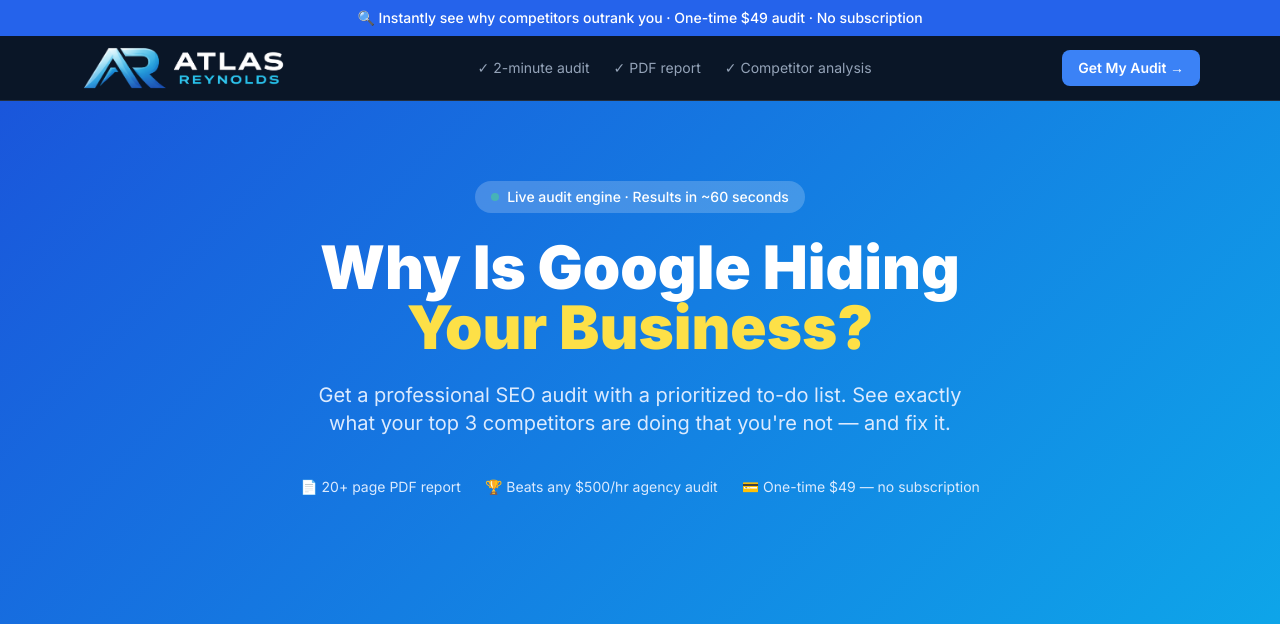
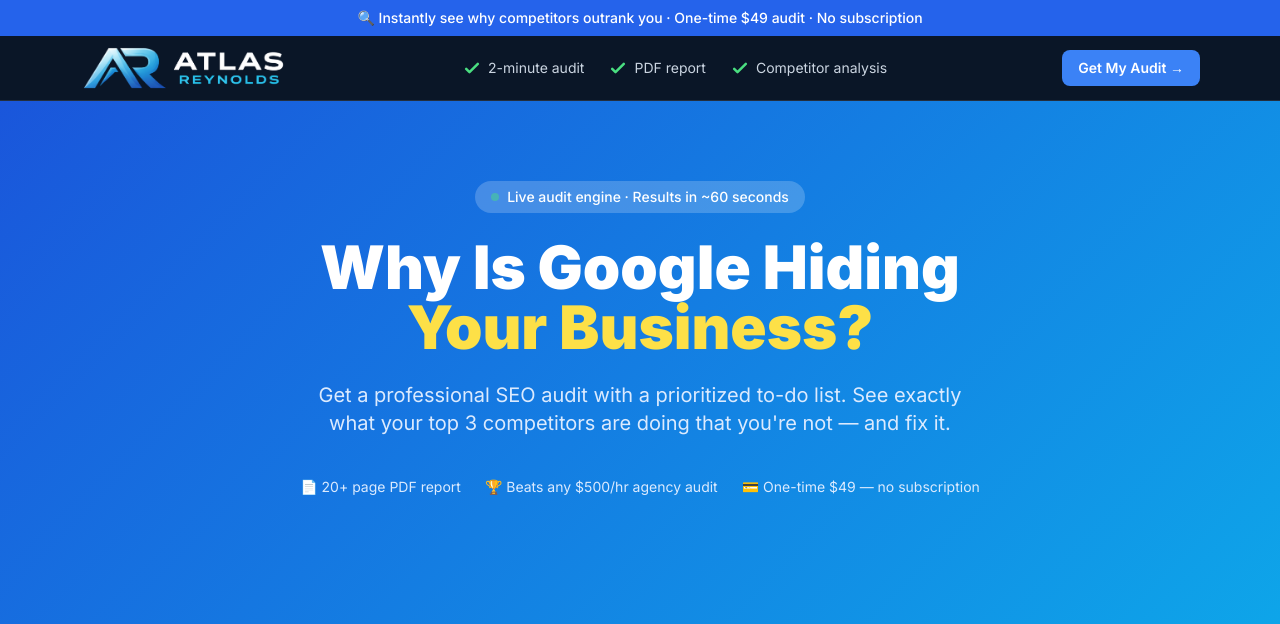
Before and after one commit to atlasreynolds/seo-auditor, a Flask app: page / in a window 1280 px wide. Shown: the top 624 px of the page. Run offline with Flask 3, Linux system fonts and the light colour scheme; some libraries are stand-ins or nearby versions.

Commit message:
Replace text checkmarks with bold green SVG icons in nav
Co-Authored-By: Claude Sonnet 4.6 <noreply@anthropic.com>

```diff
--- a/templates/index.html
+++ b/templates/index.html
@@ -36,10 +36,19 @@
 <nav class="sticky top-0 z-50 border-b border-white/10" style="background:#0a1627;">
   <div class="max-w-6xl mx-auto px-4 py-2 flex items-center justify-between">
     <a href="/"><img src="/static/logo.png" alt="Atlas Reynolds" class="h-12 w-auto" /></a>
-    <div class="hidden md:flex items-center gap-6 text-sm text-slate-400">
-      <span>✓ 2-minute audit</span>
-      <span>✓ PDF report</span>
-      <span>✓ Competitor analysis</span>
+    <div class="hidden md:flex items-center gap-6 text-sm text-slate-300">
+      <span class="flex items-center gap-1.5">
+        <svg class="w-5 h-5 text-green-400 shrink-0" fill="none" viewBox="0 0 24 24" stroke="currentColor" stroke-width="3"><path stroke-linecap="round" stroke-linejoin="round" d="M5 13l4 4L19 7"/></svg>
+        2-minute audit
+      </span>
+      <span class="flex items-center gap-1.5">
+        <svg class="w-5 h-5 text-green-400 shrink-0" fill="none" viewBox="0 0 24 24" stroke="currentColor" stroke-width="3"><path stroke-linecap="round" stroke-linejoin="round" d="M5 13l4 4L19 7"/></svg>
+        PDF report
+      </span>
+      <span class="flex items-center gap-1.5">
+        <svg class="w-5 h-5 text-green-400 shrink-0" fill="none" viewBox="0 0 24 24" stroke="currentColor" stroke-width="3"><path stroke-linecap="round" stroke-linejoin="round" d="M5 13l4 4L19 7"/></svg>
+        Competitor analysis
+      </span>
     </div>
     <a href="#audit-form" class="bg-blue-500 text-white text-sm px-4 py-2 rounded-lg font-semibold hover:bg-blue-400 transition">Get My Audit →</a>
   </div>
```
